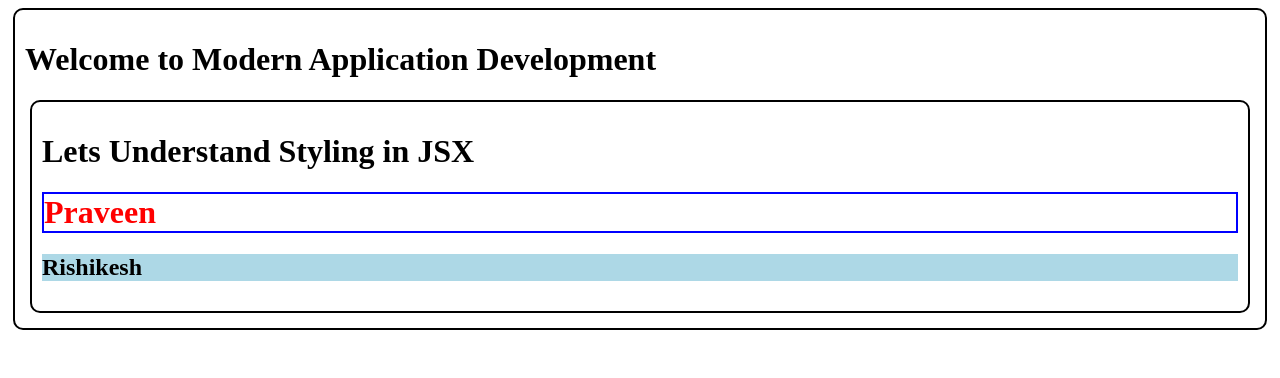
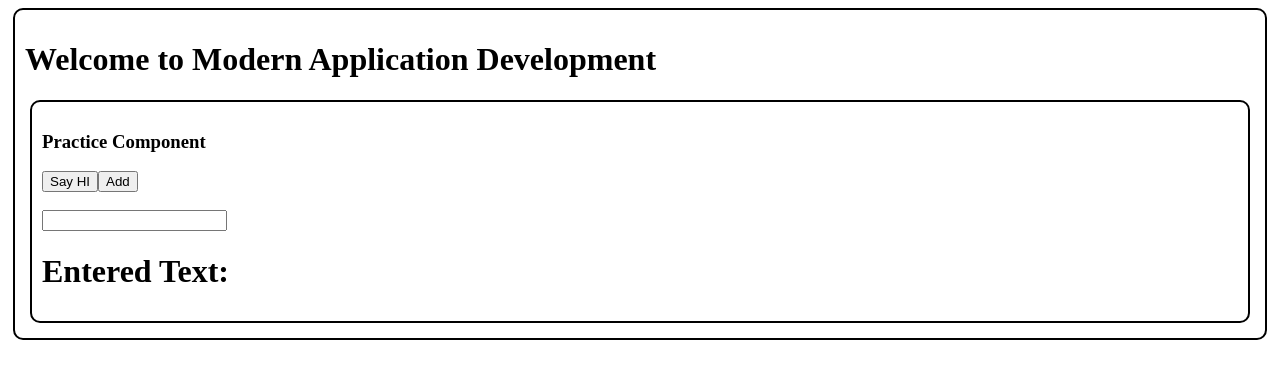
Before and after one commit to edupoly/dl3app, a React (Vite) app: page / in a window 1280 px wide. Shown: the top 378 px of the page. Built offline with nearby package versions, Linux system fonts and the light colour scheme.

Commit message:
jsx-eventhandling

```diff
--- a/index.html
+++ b/index.html
@@ -9,9 +9,11 @@
 </head>
 
 <body>
+
   <div id="root"></div>
 
   <script type="module" src="/src/main.jsx"></script>
+
 </body>
 
 </html>
--- a/src/Practice.jsx
+++ b/src/Practice.jsx
@@ -1,9 +1,50 @@
+import { useState } from "react";
+
 function Practice() {
+  function abc() {
+    alert("How are you doing???");
+  }
+  var a = 100;
+  var b = 200;
+  function adding() {
+    alert(a + b);
+  }
+  var [n, updateNfn] = useState("");
+  function xyz(ev) {
+    // var v = document.getElementById("d1").value;
+    // var v = ev.target.value;
+    updateNfn(ev.target.value);
+    document.getElementById("d2").innerText = v;
+  }
   return (
     <div className="mybox">
-      <h1>Lets Understand Styling in JSX</h1>
-      <h1 style={{ color: "red", border: "2px solid blue" }}>Praveen</h1>
-      <h2 className="abcd">Rishikesh</h2>
+      <h3>Practice Component</h3>
+      <button
+        onClick={() => {
+          abc();
+        }}
+      >
+        Say HI
+      </button>
+      <button
+        onClick={() => {
+          adding();
+        }}
+      >
+        Add
+      </button>
+      <br />
+      <br />
+      <input
+        type="text"
+        onKeyUp={(event) => {
+          xyz(event);
+        }}
+      />
+      <h1>
+        {/* Entered Text:<span id="d2"></span> */}
+        Entered Text:<span>{n}</span>
+      </h1>
     </div>
   );
 }
```
